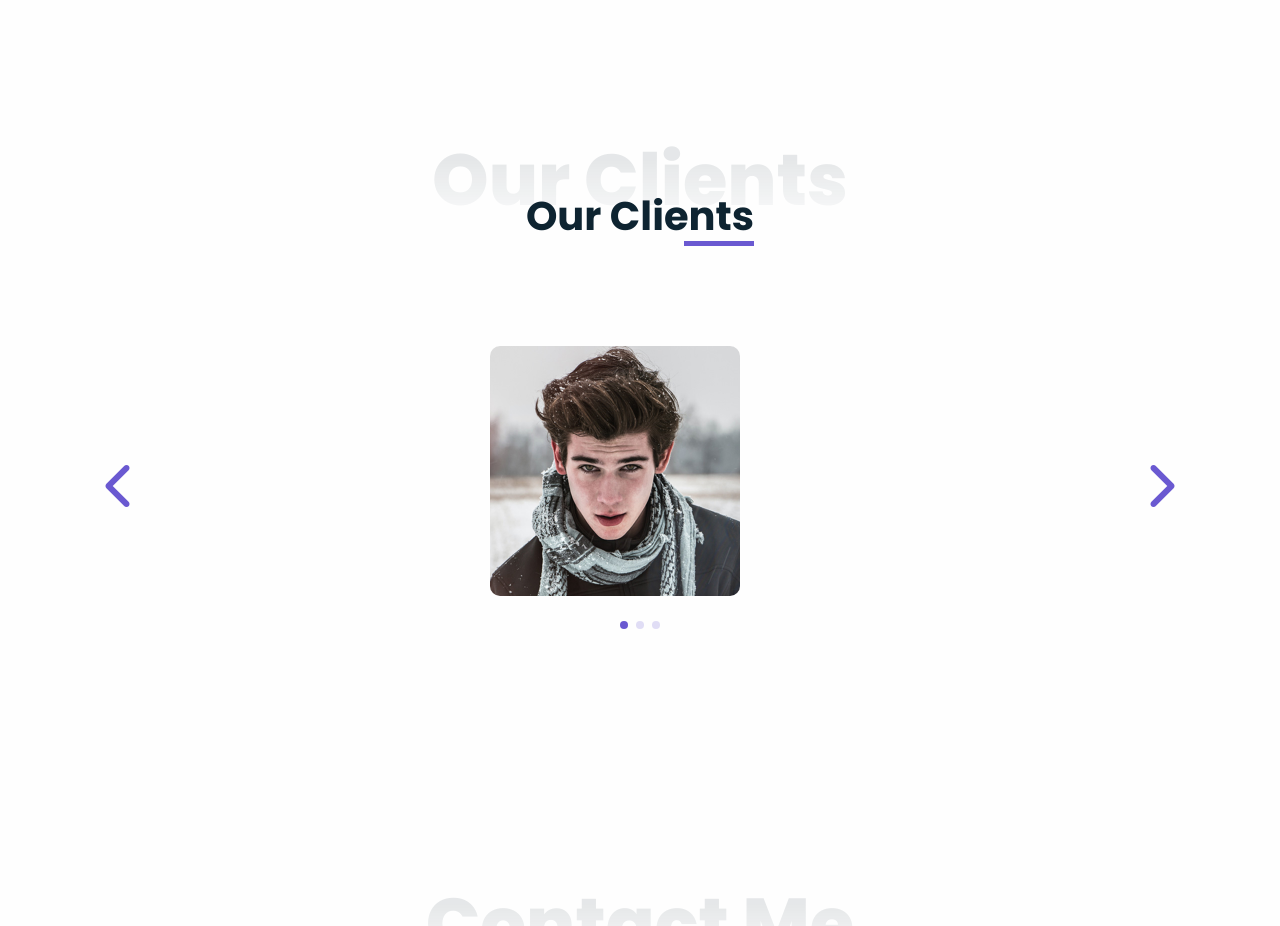
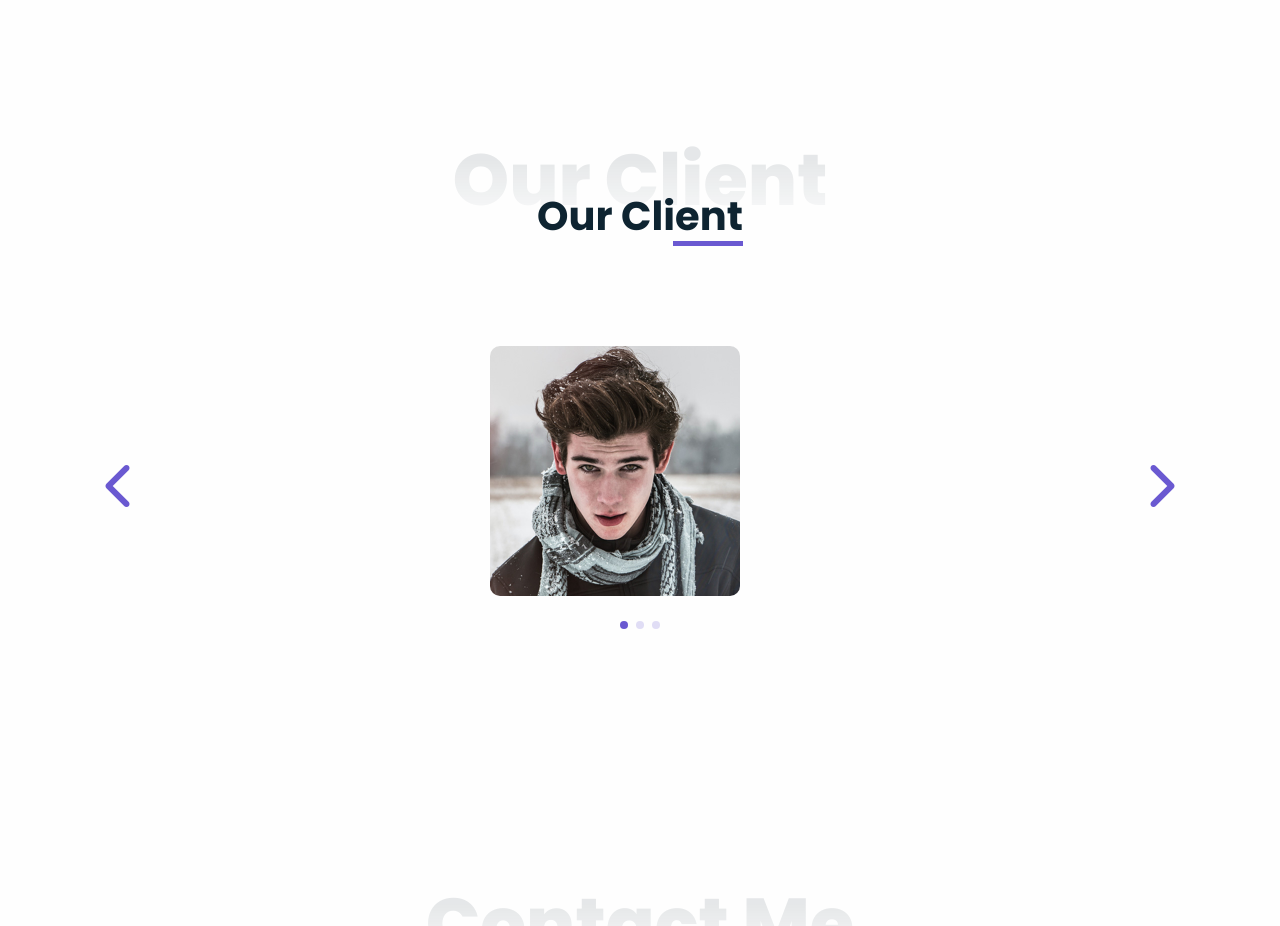
Before and after one commit to Prajwalkurahatti/Prajwalgk1, a plain HTML site: page index.html in a window 1280 px wide. Shown: the part 5120-6046 px from the top of the page. Drawn offline with nearby package versions, Linux system fonts and the light colour scheme.

Commit message:
clients to client

```diff
--- a/index.html
+++ b/index.html
@@ -476,8 +476,8 @@
         <!--=======Our Clients=======-->
         <div class="our-client sub-section">
             <div class="container flex-center">
-                <h1 class="section-title-01">Our Clients</h1>
-                <h2 class="section-title-02">Our Clients</h2>
+                <h1 class="section-title-01">Our Client</h1>
+                <h2 class="section-title-02">Our Client</h2>
                 <div class="content">
                     <div class="swiper client-swiper">
                         <div class="swiper-wrapper">
```
